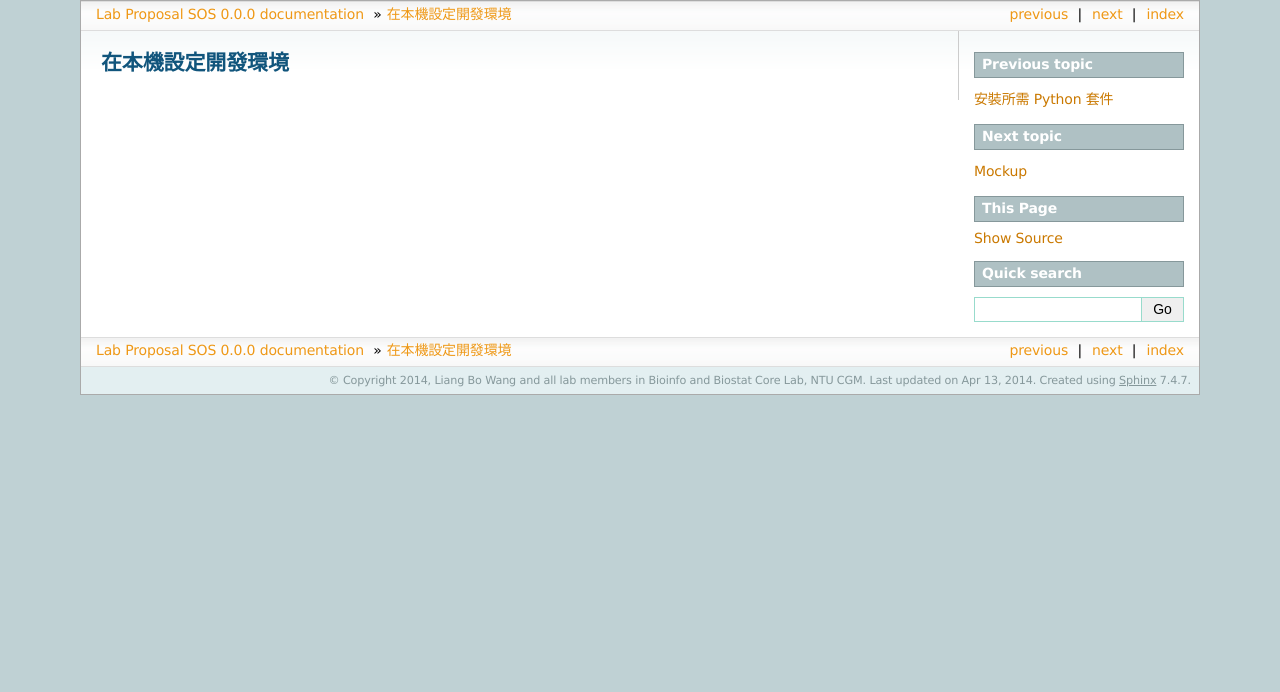
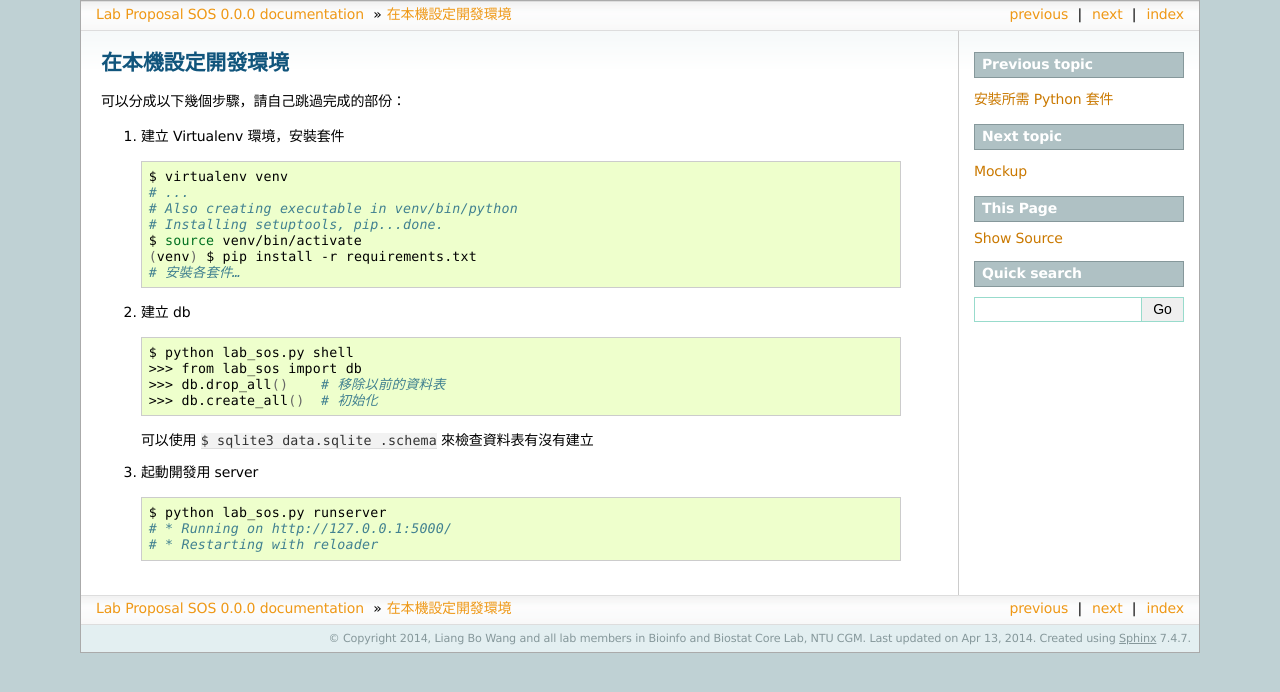
Before and after one commit to ccwang002/lab-proposal-sos, a Sphinx documentation site: the page built from docs/local-env.rst, in a window 1280 px wide. Shown: the top 692 px of the page. Built offline with Sphinx 7.4.7, drawn with Linux system fonts in a browser that asks for light colours.

Commit message:
update doc for local dev env setup

```diff
--- a/docs/local-env.rst
+++ b/docs/local-env.rst
@@ -1,3 +1,36 @@
 ******************
 在本機設定開發環境
 ******************
+
+可以分成以下幾個步驟，請自己跳過完成的部份：
+
+#. 建立 Virtualenv 環境，安裝套件
+
+   .. code-block:: bash
+
+        $ virtualenv venv
+        # ...
+        # Also creating executable in venv/bin/python
+        # Installing setuptools, pip...done.
+        $ source venv/bin/activate
+        (venv) $ pip install -r requirements.txt
+        # 安裝各套件…
+
+#. 建立 db
+
+   .. code-block:: bash
+
+        $ python lab_sos.py shell
+        >>> from lab_sos import db
+        >>> db.drop_all()    # 移除以前的資料表
+        >>> db.create_all()  # 初始化
+
+   可以使用 ``$ sqlite3 data.sqlite .schema`` 來檢查資料表有沒有建立
+
+#. 起動開發用 server
+
+   .. code-block:: bash
+
+        $ python lab_sos.py runserver
+        # * Running on http://127.0.0.1:5000/
+        # * Restarting with reloader
```
